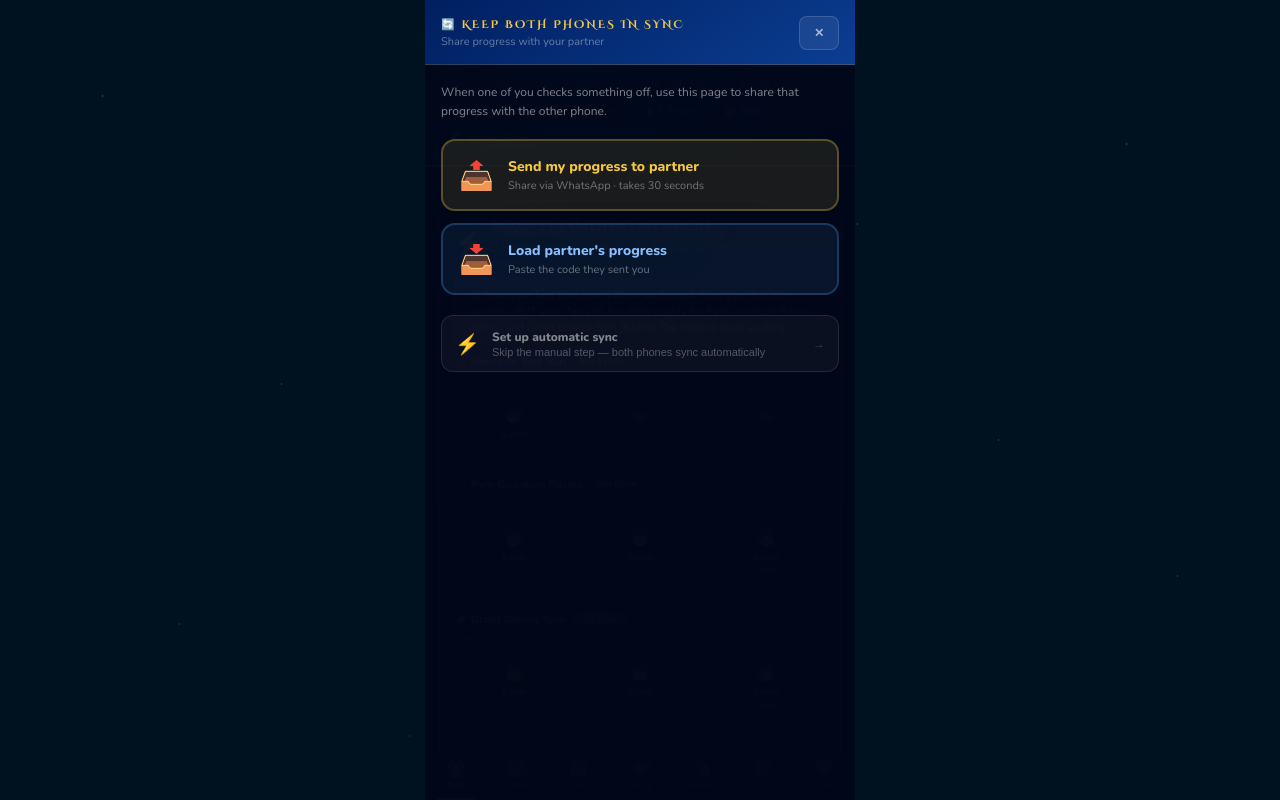
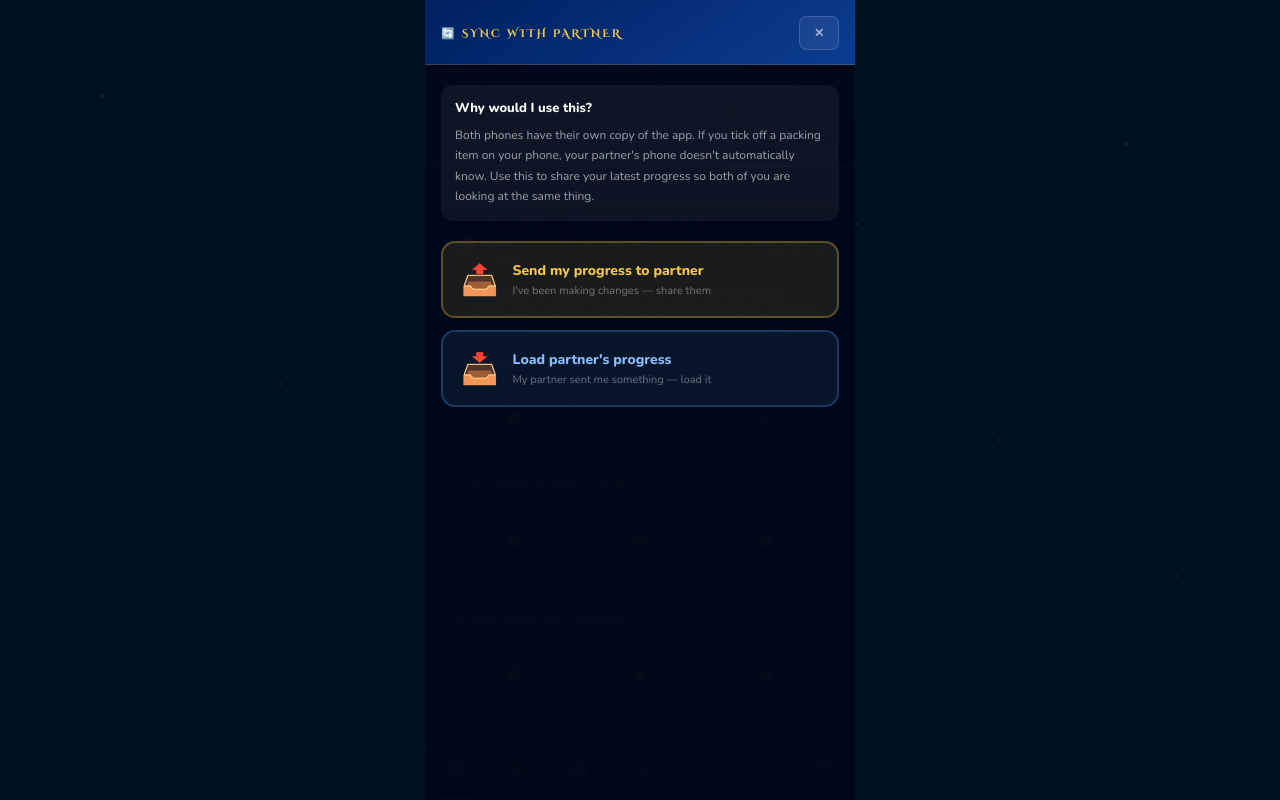
Before and after one commit to chankinyew83/chan-cruise-app, a React (Vite) app: page / in a window 1280 px wide. Both pictures are taken after a click on the button "🔄 Sync". Shown: the top 800 px of the page. Built offline with nearby package versions, Linux system fonts and the light colour scheme.

Commit message:
Update App.jsx

```diff
--- a/src/App.jsx
+++ b/src/App.jsx
@@ -1784,14 +1784,12 @@ Rules: Extract ONLY from the provided text. No invention or extrapolation. Skip
   );
 }
 
-function SyncPanel({ encoded, onImport, onClose, showToast, liveSyncConfig, setLiveSyncConfig, syncStatus }) {
-  const [mode, setMode]               = useState('home'); // home | send | receive | advanced
+function SyncPanel({ encoded, onImport, onClose, showToast }) {
+  const [screen, setScreen]           = useState('home'); // home | send | receive
   const [importStr, setImportStr]     = useState('');
   const [copied, setCopied]           = useState(false);
   const [qrFailed, setQrFailed]       = useState(false);
-  const [importResult, setImportResult] = useState(null); // null | 'ok' | 'fail'
-  const [localGistId, setLocalGistId] = useState(liveSyncConfig?.gistId || '');
-  const [localToken, setLocalToken]   = useState(liveSyncConfig?.token || '');
+  const [importResult, setImportResult] = useState(null);
 
   const copy = async () => {
     try { await navigator.clipboard.writeText(encoded); } catch {}
@@ -1804,25 +1802,13 @@ function SyncPanel({ encoded, onImport, onClose, showToast, liveSyncConfig, setL
     if (ok) setTimeout(() => { setImportResult(null); onClose(); }, 1500);
   };
 
-  const saveLiveSync = () => {
-    setLiveSyncConfig({ gistId: localGistId.trim(), token: localToken.trim(), enabled: true });
-    showToast('⚡ Auto-sync on', 'Both devices now sync every 30 seconds');
-    setMode('home');
-  };
-
-  const qrUrl = `https://api.qrserver.com/v1/create-qr-code/?size=220x220&data=${encodeURIComponent(encoded)}&bgcolor=001220&color=F5C842&margin=10`;
-
-  const inp = {
-    width:'100%', background:'rgba(0,15,40,.8)', border:'1px solid rgba(245,200,66,.2)',
-    borderRadius:'8px', color:'rgba(255,255,255,.75)', fontFamily:"'Nunito',sans-serif",
-    fontSize:'12px', padding:'9px 10px', outline:'none',
-  };
+  const qrUrl = `https://api.qrserver.com/v1/create-qr-code/?size=200x200&data=${encodeURIComponent(encoded)}&bgcolor=001220&color=F5C842&margin=10`;
 
   const backBtn = (
-    <button onClick={() => setMode('home')} style={{
+    <button onClick={() => setScreen('home')} style={{
       background:'none', border:'none', color:'rgba(255,255,255,.4)',
       fontFamily:"'Nunito',sans-serif", fontSize:'12px', cursor:'pointer',
-      padding:'0', marginBottom:'16px', display:'flex', alignItems:'center', gap:'5px',
+      padding:'0 0 16px', display:'block',
     }}>← Back</button>
   );
 
@@ -1832,7 +1818,6 @@ function SyncPanel({ encoded, onImport, onClose, showToast, liveSyncConfig, setL
       width:'100%', maxWidth:'430px', height:'100%',
       background:'rgba(0,8,25,.98)', zIndex:300, display:'flex', flexDirection:'column',
     }}>
-      {/* Header */}
       <div style={{
         padding:'16px 16px 14px', borderBottom:'1px solid rgba(245,200,66,.2)',
         display:'flex', alignItems:'center', gap:'10px',
@@ -1840,10 +1825,7 @@ function SyncPanel({ encoded, onImport, onClose, showToast, liveSyncConfig, setL
       }}>
         <div style={{flex:1}}>
           <div style={{fontFamily:"'Cinzel Decorative','Times New Roman',serif", fontSize:'11px',
-            color:'var(--gold)', letterSpacing:'2px', textTransform:'uppercase'}}>🔄 Keep Both Phones in Sync</div>
-          <div style={{fontSize:'11px', color:'rgba(255,255,255,.4)', marginTop:'2px'}}>
-            Share progress with your partner
-          </div>
+            color:'var(--gold)', letterSpacing:'2px', textTransform:'uppercase'}}>🔄 Sync With Partner</div>
         </div>
         <button onClick={onClose} style={{
           background:'rgba(255,255,255,.07)', border:'1px solid rgba(255,255,255,.15)',
@@ -1852,206 +1834,136 @@ function SyncPanel({ encoded, onImport, onClose, showToast, liveSyncConfig, setL
         }}>✕</button>
       </div>
 
-      <div style={{flex:1, overflowY:'auto', padding:'18px 16px'}}>
-
-        {/* ── HOME ─────────────────────────────────── */}
-        {mode === 'home' && (
+      <div style={{flex:1, overflowY:'auto', padding:'20px 16px'}}>
+
+        {/* ── HOME ───────────────────────────── */}
+        {screen === 'home' && (
           <div>
-            <div style={{fontSize:'12px', color:'rgba(255,255,255,.5)', marginBottom:'18px', lineHeight:1.6}}>
-              When one of you checks something off, use this page to share that progress with the other phone.
+            {/* Why explainer */}
+            <div style={{
+              background:'rgba(255,255,255,.05)', borderRadius:'12px',
+              padding:'14px', marginBottom:'20px',
+            }}>
+              <div style={{color:'#fff', fontSize:'13px', fontWeight:800, marginBottom:'8px'}}>
+                Why would I use this?
+              </div>
+              <div style={{color:'rgba(255,255,255,.6)', fontSize:'12px', lineHeight:1.7}}>
+                Both phones have their own copy of the app. If you tick off a packing item on your phone, your partner's phone doesn't automatically know. Use this to share your latest progress so both of you are looking at the same thing.
+              </div>
             </div>
 
-            {/* Option 1: Send */}
-            <button onClick={() => setMode('send')} style={{
-              width:'100%', padding:'16px', borderRadius:'14px', cursor:'pointer',
+            <button onClick={() => setScreen('send')} style={{
+              width:'100%', padding:'18px', borderRadius:'14px', cursor:'pointer',
               background:'rgba(245,200,66,.1)', border:'2px solid rgba(245,200,66,.3)',
               marginBottom:'12px', textAlign:'left', display:'flex', alignItems:'center', gap:'14px',
             }}>
-              <span style={{fontSize:'28px'}}>📤</span>
+              <span style={{fontSize:'30px'}}>📤</span>
               <div>
-                <div style={{color:'var(--gold)', fontFamily:"'Nunito',sans-serif", fontSize:'14px', fontWeight:800}}>
-                  Send my progress to partner
-                </div>
-                <div style={{color:'rgba(255,255,255,.4)', fontSize:'11px', marginTop:'2px', fontFamily:"'Nunito',sans-serif"}}>
-                  Share via WhatsApp · takes 30 seconds
+                <div style={{color:'var(--gold)', fontFamily:"'Nunito',sans-serif",
+                  fontSize:'14px', fontWeight:800}}>Send my progress to partner</div>
+                <div style={{color:'rgba(255,255,255,.4)', fontSize:'11px', marginTop:'3px',
+                  fontFamily:"'Nunito',sans-serif"}}>
+                  I've been making changes — share them
                 </div>
               </div>
             </button>
 
-            {/* Option 2: Receive */}
-            <button onClick={() => setMode('receive')} style={{
-              width:'100%', padding:'16px', borderRadius:'14px', cursor:'pointer',
+            <button onClick={() => setScreen('receive')} style={{
+              width:'100%', padding:'18px', borderRadius:'14px', cursor:'pointer',
               background:'rgba(74,144,217,.1)', border:'2px solid rgba(74,144,217,.3)',
-              marginBottom:'20px', textAlign:'left', display:'flex', alignItems:'center', gap:'14px',
+              textAlign:'left', display:'flex', alignItems:'center', gap:'14px',
             }}>
-              <span style={{fontSize:'28px'}}>📥</span>
+              <span style={{fontSize:'30px'}}>📥</span>
               <div>
-                <div style={{color:'#88bfff', fontFamily:"'Nunito',sans-serif", fontSize:'14px', fontWeight:800}}>
-                  Load partner's progress
-                </div>
-                <div style={{color:'rgba(255,255,255,.4)', fontSize:'11px', marginTop:'2px', fontFamily:"'Nunito',sans-serif"}}>
-                  Paste the code they sent you
+                <div style={{color:'#88bfff', fontFamily:"'Nunito',sans-serif",
+                  fontSize:'14px', fontWeight:800}}>Load partner's progress</div>
+                <div style={{color:'rgba(255,255,255,.4)', fontSize:'11px', marginTop:'3px',
+                  fontFamily:"'Nunito',sans-serif"}}>
+                  My partner sent me something — load it
                 </div>
               </div>
             </button>
-
-            {/* Auto-sync status */}
-            {liveSyncConfig?.enabled ? (
-              <div style={{background:'rgba(45,138,74,.1)', border:'1px solid rgba(45,138,74,.25)',
-                borderRadius:'12px', padding:'13px 14px', marginBottom:'14px',
-                display:'flex', alignItems:'center', gap:'10px'}}>
-                <span style={{fontSize:'20px'}}>🟢</span>
-                <div style={{flex:1}}>
-                  <div style={{color:'#6ddb80', fontSize:'12px', fontWeight:800, fontFamily:"'Nunito',sans-serif"}}>Auto-sync is on</div>
-                  <div style={{color:'rgba(255,255,255,.4)', fontSize:'11px', marginTop:'1px'}}>
-                    {syncStatus?.status === 'synced' && syncStatus?.lastSync
-                      ? `Last synced ${Math.max(0, Math.floor((Date.now() - syncStatus.lastSync) / 60000))}m ago`
-                      : syncStatus?.status === 'syncing' ? 'Syncing now…'
-                      : syncStatus?.status === 'error' ? `Error — check WiFi`
-                      : 'Both phones update automatically every 30 seconds'}
-                  </div>
-                </div>
-                <button onClick={() => setMode('advanced')} style={{
-                  background:'none', border:'none', color:'rgba(255,255,255,.3)',
-                  fontSize:'11px', cursor:'pointer', fontFamily:"'Nunito',sans-serif",
-                }}>Settings</button>
-              </div>
-            ) : (
-              <button onClick={() => setMode('advanced')} style={{
-                width:'100%', padding:'13px', borderRadius:'12px', cursor:'pointer',
-                background:'rgba(255,255,255,.04)', border:'1px solid rgba(255,255,255,.1)',
-                display:'flex', alignItems:'center', gap:'12px', textAlign:'left',
-              }}>
-                <span style={{fontSize:'20px'}}>⚡</span>
-                <div style={{flex:1}}>
-                  <div style={{color:'rgba(255,255,255,.5)', fontSize:'12px', fontWeight:800, fontFamily:"'Nunito',sans-serif"}}>
-                    Set up automatic sync
-                  </div>
-                  <div style={{color:'rgba(255,255,255,.3)', fontSize:'11px', marginTop:'1px'}}>
-                    Skip the manual step — both phones sync automatically
-                  </div>
-                </div>
-                <span style={{color:'rgba(255,255,255,.2)', fontSize:'12px'}}>→</span>
-              </button>
-            )}
           </div>
         )}
 
-        {/* ── SEND ─────────────────────────────────── */}
-        {mode === 'send' && (
+        {/* ── SEND ───────────────────────────── */}
+        {screen === 'send' && (
           <div>
             {backBtn}
-            <div style={{fontSize:'13px', fontWeight:800, color:'#fff', marginBottom:'5px'}}>Send your progress to your partner</div>
-            <div style={{fontSize:'12px', color:'rgba(255,255,255,.5)', marginBottom:'18px', lineHeight:1.6}}>
-              Step 1 — tap the button below to copy your progress code{'\n'}
-              Step 2 — paste it into a WhatsApp message to your partner{'\n'}
-              Step 3 — your partner opens their app, taps Sync, chooses "Load partner's progress", and pastes it
+            <div style={{color:'#fff', fontSize:'14px', fontWeight:800, marginBottom:'6px'}}>
+              Share your progress
             </div>
+            <div style={{color:'rgba(255,255,255,.55)', fontSize:'12.5px', lineHeight:1.7, marginBottom:'20px'}}>
+              <strong style={{color:'rgba(255,255,255,.8)'}}>Step 1</strong> — Tap the button below to copy your progress<br/>
+              <strong style={{color:'rgba(255,255,255,.8)'}}>Step 2</strong> — Paste it into a WhatsApp message to your partner<br/>
+              <strong style={{color:'rgba(255,255,255,.8)'}}>Step 3</strong> — Your partner taps Sync → "Load partner's progress" → pastes it in
+            </div>
 
             {!qrFailed && (
-              <div style={{textAlign:'center', marginBottom:'14px'}}>
+              <div style={{textAlign:'center', marginBottom:'16px'}}>
                 <img src={qrUrl} alt="Sync QR" onError={() => setQrFailed(true)}
-                  style={{width:180, height:180, borderRadius:'12px',
-                    border:'2px solid rgba(245,200,66,.4)', display:'block', margin:'0 auto 8px'}} />
-                <div style={{fontSize:'10px', color:'rgba(255,255,255,.3)'}}>
-                  Partner can also scan this with their camera
+                  style={{width:160, height:160, borderRadius:'10px', display:'block',
+                    margin:'0 auto 6px', border:'2px solid rgba(245,200,66,.3)'}} />
+                <div style={{fontSize:'10px', color:'rgba(255,255,255,.25)'}}>
+                  Partner can scan this instead of typing
                 </div>
               </div>
             )}
 
             <button onClick={copy} style={{
-              width:'100%', padding:'14px', borderRadius:'12px', cursor:'pointer',
+              width:'100%', padding:'16px', borderRadius:'12px', cursor:'pointer',
               background: copied ? 'rgba(45,138,74,.25)' : 'rgba(245,200,66,.12)',
               border: `2px solid ${copied ? 'rgba(45,138,74,.6)' : 'rgba(245,200,66,.4)'}`,
               color: copied ? '#6ddb80' : 'var(--gold)',
               fontFamily:"'Nunito',sans-serif", fontSize:'14px', fontWeight:800, transition:'all .2s',
-            }}>{copied ? '✅ Copied! Paste it into WhatsApp now' : '📋 Copy my progress code'}</button>
+            }}>{copied ? '✅ Copied! Now paste it into WhatsApp' : '📋 Copy my progress'}</button>
           </div>
         )}
 
-        {/* ── RECEIVE ──────────────────────────────── */}
-        {mode === 'receive' && (
+        {/* ── RECEIVE ────────────────────────── */}
+        {screen === 'receive' && (
           <div>
             {backBtn}
-            <div style={{fontSize:'13px', fontWeight:800, color:'#fff', marginBottom:'5px'}}>Load your partner's progress</div>
-            <div style={{fontSize:'12px', color:'rgba(255,255,255,.5)', marginBottom:'18px', lineHeight:1.6}}>
-              Your partner sent you a long code via WhatsApp. Paste it into the box below and tap the button.
+            <div style={{color:'#fff', fontSize:'14px', fontWeight:800, marginBottom:'6px'}}>
+              Load your partner's progress
+            </div>
+            <div style={{color:'rgba(255,255,255,.55)', fontSize:'12.5px', lineHeight:1.7, marginBottom:'20px'}}>
+              Your partner sent you a long code in WhatsApp. Open WhatsApp, copy that message, then paste it into the box below.
             </div>
 
             <textarea value={importStr} onChange={e => setImportStr(e.target.value)}
               placeholder="Paste the code from your partner here…"
               style={{
-                ...inp, resize:'vertical', minHeight:'100px', lineHeight:1.5, marginBottom:'10px',
+                width:'100%', minHeight:'100px', background:'rgba(0,15,40,.8)',
+                border:'1px solid rgba(74,144,217,.3)', borderRadius:'10px',
+                color:'rgba(255,255,255,.8)', fontFamily:"'Nunito',sans-serif",
+                fontSize:'12px', padding:'11px', outline:'none', resize:'vertical', lineHeight:1.5,
+                marginBottom:'10px',
               }} />
 
             {importResult === 'ok' && (
               <div style={{background:'rgba(45,138,74,.2)', border:'1px solid rgba(45,138,74,.4)',
-                borderRadius:'10px', padding:'12px', marginBottom:'10px',
+                borderRadius:'10px', padding:'14px', marginBottom:'10px',
                 textAlign:'center', color:'#6ddb80', fontWeight:800, fontSize:'13px'}}>
-                ✅ Done! Progress loaded successfully.
+                ✅ Done! Your app now matches your partner's.
               </div>
             )}
             {importResult === 'fail' && (
               <div style={{background:'rgba(196,30,58,.15)', border:'1px solid rgba(196,30,58,.35)',
-                borderRadius:'10px', padding:'12px', marginBottom:'10px',
-                textAlign:'center', color:'#ff8091', fontSize:'12px', lineHeight:1.5}}>
-                ❌ That code didn't work. Make sure you copied the whole thing from WhatsApp — it should be a very long string of letters and numbers.
+                borderRadius:'10px', padding:'14px', marginBottom:'10px',
+                color:'#ff8091', fontSize:'12px', lineHeight:1.6}}>
+                ❌ That didn't work. Make sure you copied the entire message from WhatsApp — it's a very long string of letters and numbers.
               </div>
             )}
 
             <button onClick={doImport} disabled={!importStr.trim()} style={{
-              width:'100%', padding:'14px', borderRadius:'12px',
+              width:'100%', padding:'16px', borderRadius:'12px',
               cursor: importStr.trim() ? 'pointer' : 'default',
               background: importStr.trim() ? 'rgba(74,144,217,.2)' : 'rgba(255,255,255,.04)',
               border: `2px solid ${importStr.trim() ? 'rgba(74,144,217,.5)' : 'rgba(255,255,255,.1)'}`,
               color: importStr.trim() ? '#88bfff' : 'rgba(255,255,255,.2)',
               fontFamily:"'Nunito',sans-serif", fontSize:'14px', fontWeight:800,
-            }}>Load progress onto this phone</button>
-          </div>
-        )}
-
-        {/* ── ADVANCED ─────────────────────────────── */}
-        {mode === 'advanced' && (
-          <div>
-            {backBtn}
-            <div style={{fontSize:'13px', fontWeight:800, color:'#fff', marginBottom:'5px'}}>Automatic sync setup</div>
-            <div style={{fontSize:'12px', color:'rgba(255,255,255,.5)', marginBottom:'18px', lineHeight:1.6}}>
-              Once set up, both phones sync every 30 seconds without any manual steps. You need a GitHub account to set this up (one time only).
-            </div>
-
-            {liveSyncConfig?.enabled && (
-              <div style={{background:'rgba(45,138,74,.1)', border:'1px solid rgba(45,138,74,.25)',
-                borderRadius:'10px', padding:'12px', marginBottom:'16px'}}>
-                <div style={{color:'#6ddb80', fontSize:'12px', fontWeight:800}}>🟢 Auto-sync is currently on</div>
-                <button onClick={() => { setLiveSyncConfig(c => ({...c, enabled:false})); setMode('home'); }}
-                  style={{marginTop:'8px', background:'rgba(196,30,58,.15)', border:'1px solid rgba(196,30,58,.3)',
-                    borderRadius:'6px', padding:'5px 12px', cursor:'pointer', color:'#ff8091',
-                    fontFamily:"'Nunito',sans-serif", fontSize:'11px', fontWeight:800}}>
-                  Turn off auto-sync
-                </button>
-              </div>
-            )}
-
-            <div style={{marginBottom:'10px'}}>
-              <div style={{fontSize:'11px', fontWeight:800, color:'rgba(255,255,255,.5)',
-                letterSpacing:'.5px', textTransform:'uppercase', marginBottom:'5px'}}>GitHub Gist ID</div>
-              <input value={localGistId} onChange={e => setLocalGistId(e.target.value)}
-                placeholder="Paste your Gist ID here" style={inp} />
-            </div>
-            <div style={{marginBottom:'14px'}}>
-              <div style={{fontSize:'11px', fontWeight:800, color:'rgba(255,255,255,.5)',
-                letterSpacing:'.5px', textTransform:'uppercase', marginBottom:'5px'}}>Personal Access Token</div>
-              <input value={localToken} onChange={e => setLocalToken(e.target.value)}
-                type="password" placeholder="Paste your token here" style={inp} />
-            </div>
-            <button onClick={saveLiveSync} disabled={!localGistId.trim() || !localToken.trim()} style={{
-              width:'100%', padding:'13px', borderRadius:'12px',
-              cursor: (localGistId.trim() && localToken.trim()) ? 'pointer' : 'default',
-              background: (localGistId.trim() && localToken.trim()) ? 'rgba(245,200,66,.15)' : 'rgba(255,255,255,.04)',
-              border: `1px solid ${(localGistId.trim() && localToken.trim()) ? 'rgba(245,200,66,.4)' : 'rgba(255,255,255,.1)'}`,
-              color: (localGistId.trim() && localToken.trim()) ? 'var(--gold)' : 'rgba(255,255,255,.2)',
-              fontFamily:"'Nunito',sans-serif", fontSize:'13px', fontWeight:800,
-            }}>Turn on auto-sync</button>
+            }}>Load onto this phone</button>
           </div>
         )}
 
@@ -2059,41 +1971,6 @@ function SyncPanel({ encoded, onImport, onClose, showToast, liveSyncConfig, setL
     </div>
   );
 }
-
-// ─────────────────────────────── LIVE SYNC HELPERS ──────────────────────────
-
-const mergeStates = (local, remote) => {
-  if (!remote || typeof remote !== 'object') return local;
-  // OR-merge: once checked/ridden/seen, stays that way on both devices
-  const mergeOr = (a, b) =>
-    !Array.isArray(b) || b.length !== a.length ? a : a.map((v, i) => v || !!b[i]);
-  const mergeRiddenObj = (a, b) => {
-    if (!b) return a;
-    const r = JSON.parse(JSON.stringify(a));
-    Object.keys(b).forEach(k => {
-      if (r[k]) Object.keys(b[k]).forEach(ride => { r[k][ride] = r[k][ride] || b[k][ride]; });
-    });
-    return r;
-  };
-  const mergeById = (a, b) => {
-    if (!Array.isArray(b)) return a;
-    const ids = new Set(a.map(x => x.id));
-    return [...a, ...b.filter(x => !ids.has(x.id))];
-  };
-  // Last-write-wins for scalar state: newer _ts blob wins
-  const useRemote = (remote._ts || 0) > (local._ts || 0);
-  return {
-    checks:    mergeOr(local.checks, remote.checks),
-    packed:    mergeOr(local.packed, remote.packed),
-    ridden:    mergeRiddenObj(local.ridden, remote.ridden),
-    seenShows: [...new Set([...local.seenShows, ...(remote.seenShows || [])])],
-    userIntel: mergeById(local.userIntel, remote.userIntel),
-    rotation:  useRemote ? remote.rotation  : local.rotation,
-    cruiseDay: useRemote ? remote.cruiseDay : local.cruiseDay,
-    heatMode:  useRemote ? remote.heatMode  : local.heatMode,
-    _ts: Math.max(local._ts || 0, remote._ts || 0),
-  };
-};
 
 // ─────────────────────────────── MAIN APP ────────────────────────────────
 
@@ -2354,9 +2231,6 @@ export default function App() {
             onImport={importState}
             onClose={() => setSyncOpen(false)}
             showToast={showToast}
-            liveSyncConfig={liveSyncConfig}
-            setLiveSyncConfig={setLiveSyncConfig}
-            syncStatus={syncStatus}
           />
         )}
 
```
